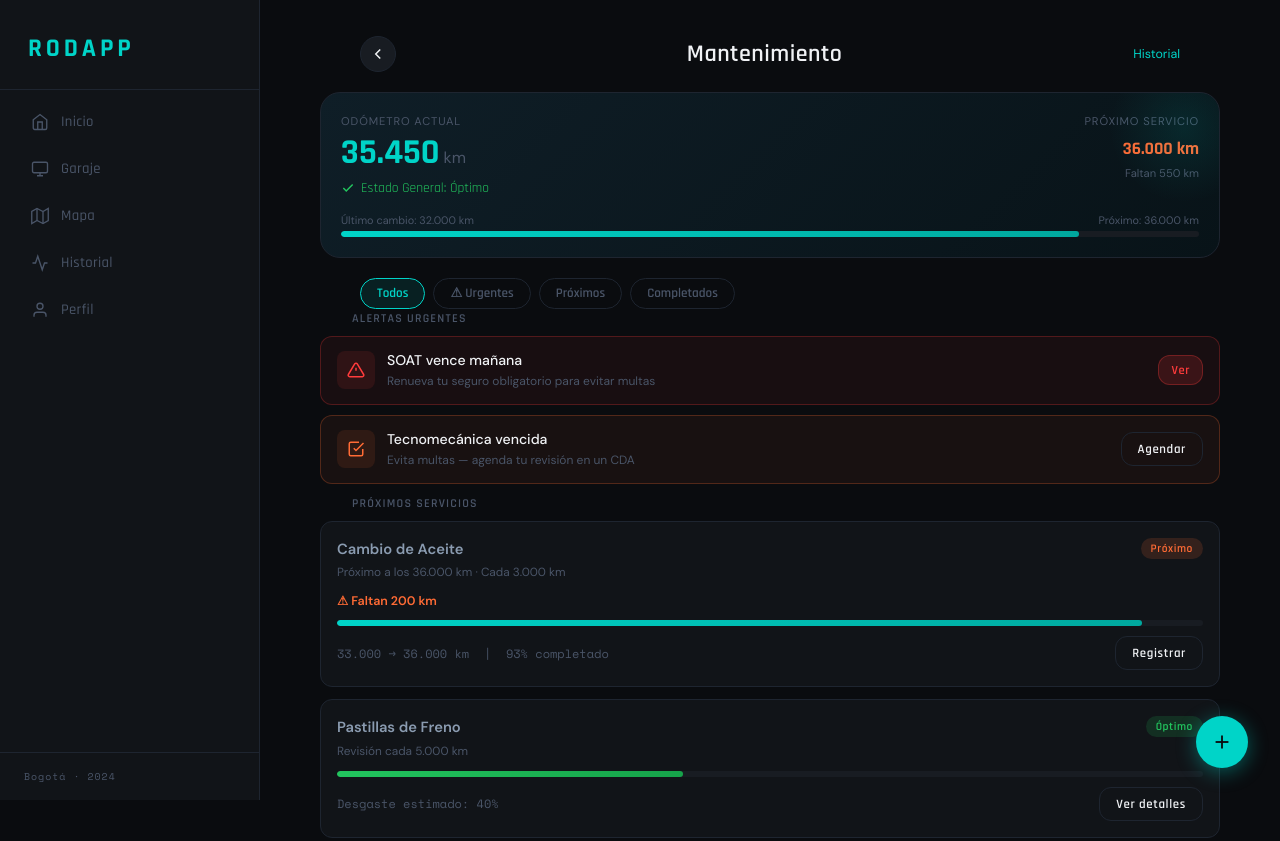
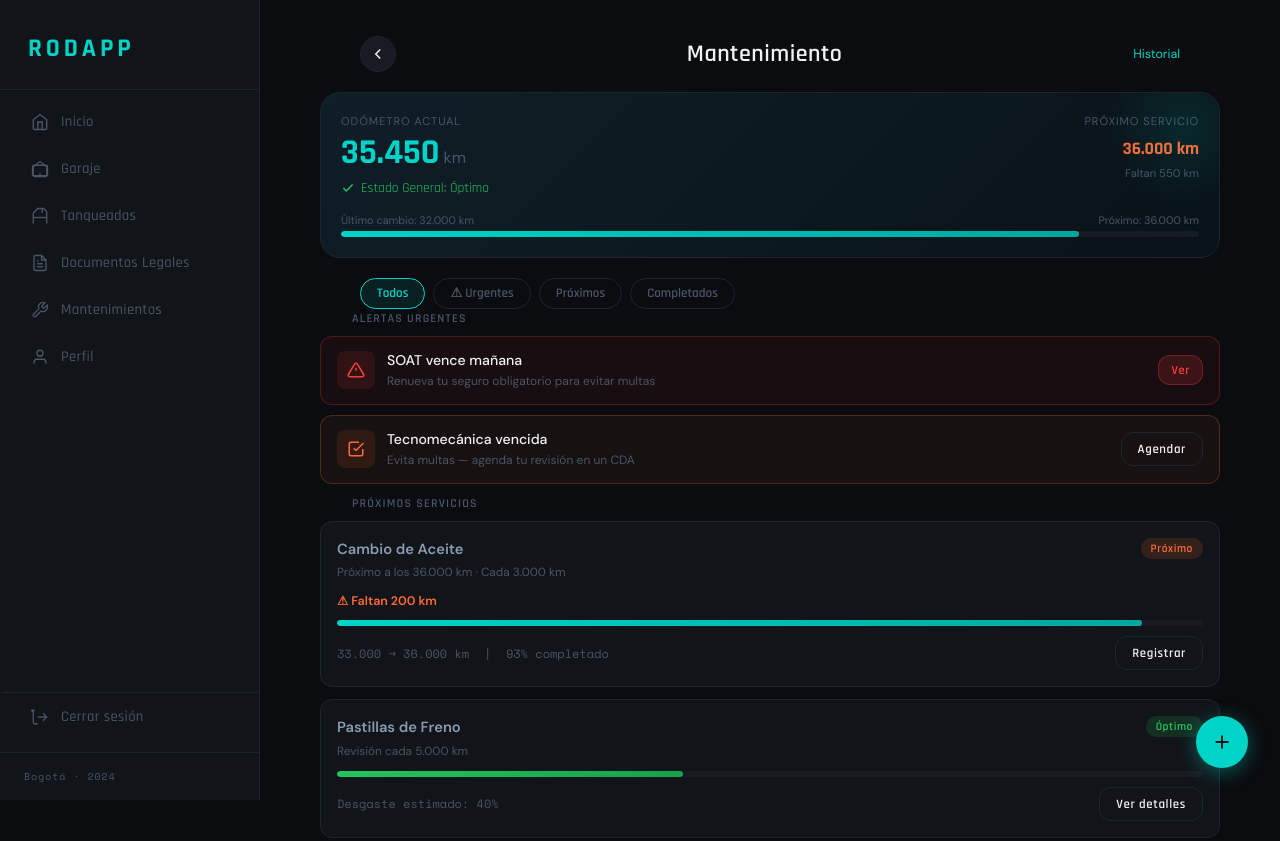
Before and after one commit to cristiancoll321/RodAppV1, a website: page rodapp-frontend/public_html/pages/maintenance.html in a window 1280 px wide. Shown: the top 841 px of the page. Drawn offline with nearby package versions, Linux system fonts and the light colour scheme.

Commit message:
Se estan agregando cambios en el front

```diff
--- a/rodapp-frontend/public_html/pages/maintenance.html
+++ b/rodapp-frontend/public_html/pages/maintenance.html
@@ -366,14 +366,37 @@
   </div>
 </div>
 
-<!-- Bottom Nav -->
-<nav class="bottom-nav">
-  <a href="home.html" class="nav-item"><svg viewBox="0 0 24 24" fill="none" stroke="currentColor"><path d="M3 9l9-7 9 7v11a2 2 0 0 1-2 2H5a2 2 0 0 1-2-2z"/><polyline points="9 22 9 12 15 12 15 22"/></svg>Inicio</a>
-  <a href="garage.html" class="nav-item"><svg viewBox="0 0 24 24" fill="none" stroke="currentColor"><rect x="2" y="3" width="20" height="14" rx="2"/><path d="M8 21h8M12 17v4"/></svg>Garaje</a>
-  <a href="map.html" class="nav-item"><svg viewBox="0 0 24 24" fill="none" stroke="currentColor"><polygon points="1 6 1 22 8 18 16 22 23 18 23 2 16 6 8 2 1 6"/><line x1="8" y1="2" x2="8" y2="18"/><line x1="16" y1="6" x2="16" y2="22"/></svg>Mapa</a>
-  <a href="history.html" class="nav-item active"><svg viewBox="0 0 24 24" fill="none" stroke="currentColor"><polyline points="22 12 18 12 15 21 9 3 6 12 2 12"/></svg>Historial</a>
-  <a href="profile.html" class="nav-item"><svg viewBox="0 0 24 24" fill="none" stroke="currentColor"><path d="M20 21v-2a4 4 0 0 0-4-4H8a4 4 0 0 0-4 4v2"/><circle cx="12" cy="7" r="4"/></svg>Perfil</a>
-</nav>
+  <!-- Bottom Nav / Sidebar -->
+  <nav class="bottom-nav">
+    <a href="home.html" class="nav-item active" id="nav-home">
+      <svg viewBox="0 0 24 24" fill="none" stroke="currentColor"><path d="M3 9l9-7 9 7v11a2 2 0 0 1-2 2H5a2 2 0 0 1-2-2z"/><polyline points="9 22 9 12 15 12 15 22"/></svg>
+      Inicio
+    </a>
+    <a href="garage.html" class="nav-item" id="nav-garage">
+      <svg viewBox="0 0 24 24" fill="none" stroke="currentColor"><path d="M3 9l9-7 9 7v11a2 2 0 0 1-2 2H5a2 2 0 0 1-2-2z"/><rect x="2" y="7" width="20" height="14" rx="2"/><path d="M8 21h8M12 17v4"/></svg>
+      Garaje
+    </a>
+    <a href="fuel-register.html" class="nav-item" id="nav-fuel">
+      <svg viewBox="0 0 24 24" fill="none" stroke="currentColor"><path d="M3 22V8l6-6h8l4 4v16"/><path d="M3 14h18"/><path d="M15 2v6"/></svg>
+      Tanqueadas
+    </a>
+    <a href="documents.html" class="nav-item" id="nav-docs">
+      <svg viewBox="0 0 24 24" fill="none" stroke="currentColor"><path d="M14 2H6a2 2 0 0 0-2 2v16a2 2 0 0 0 2 2h12a2 2 0 0 0 2-2V8z"/><polyline points="14 2 14 8 20 8"/><line x1="16" y1="13" x2="8" y2="13"/><line x1="16" y1="17" x2="8" y2="17"/><polyline points="10 9 9 9 8 9"/></svg>
+      Documentos Legales
+    </a>
+    <a href="maintenance.html" class="nav-item" id="nav-maint">
+      <svg viewBox="0 0 24 24" fill="none" stroke="currentColor"><path d="M14.7 6.3a1 1 0 0 0 0 1.4l1.6 1.6a1 1 0 0 0 1.4 0l3.77-3.77a6 6 0 0 1-7.94 7.94l-6.91 6.91a2.12 2.12 0 0 1-3-3l6.91-6.91a6 6 0 0 1 7.94-7.94l-3.76 3.76z"/></svg>
+      Mantenimientos
+    </a>
+    <a href="profile.html" class="nav-item" id="nav-profile">
+      <svg viewBox="0 0 24 24" fill="none" stroke="currentColor"><path d="M20 21v-2a4 4 0 0 0-4-4H8a4 4 0 0 0-4 4v2"/><circle cx="12" cy="7" r="4"/></svg>
+      Perfil
+    </a>
+    <a href="javascript:void(0)" onclick="handleLogout()" class="nav-item" style="margin-top: auto; border-top: 1px solid var(--border); width: 100%;">
+      <svg viewBox="0 0 24 24" fill="none" stroke="currentColor"><path d="M9 21H5a2 2 0 0 1-2-2V5a2 2 0 0 1-2-2h4"/><polyline points="16 17 21 12 16 7"/><line x1="21" y1="12" x2="9" y2="12"/></svg>
+      Cerrar sesión
+    </a>
+  </nav>
 
 <script src="../js/main.js"></script>
   <script src="../js/nav.js"></script>
```
Also changed, not shown: rodapp-frontend/public_html/pages/fuel-register.html (+32 -0 lines), rodapp-frontend/public_html/pages/garage.html (+11 -7 lines).
